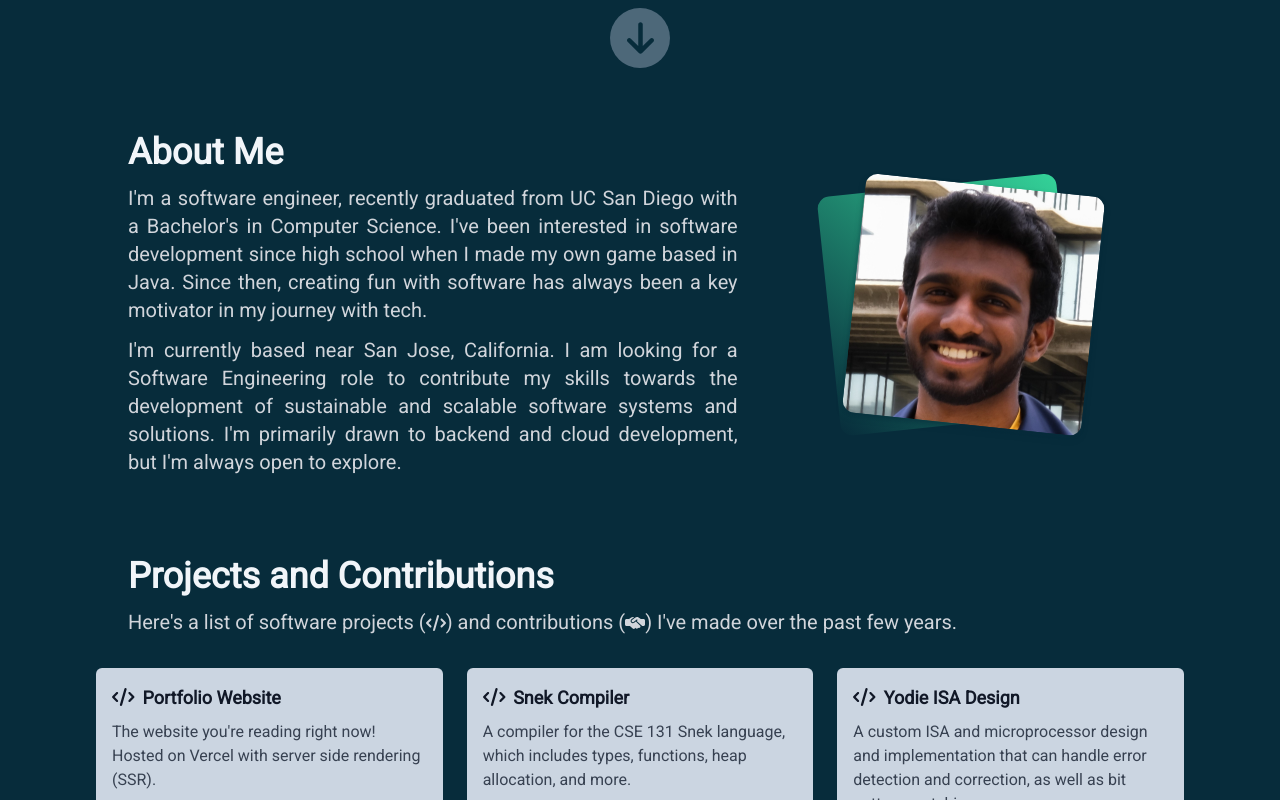
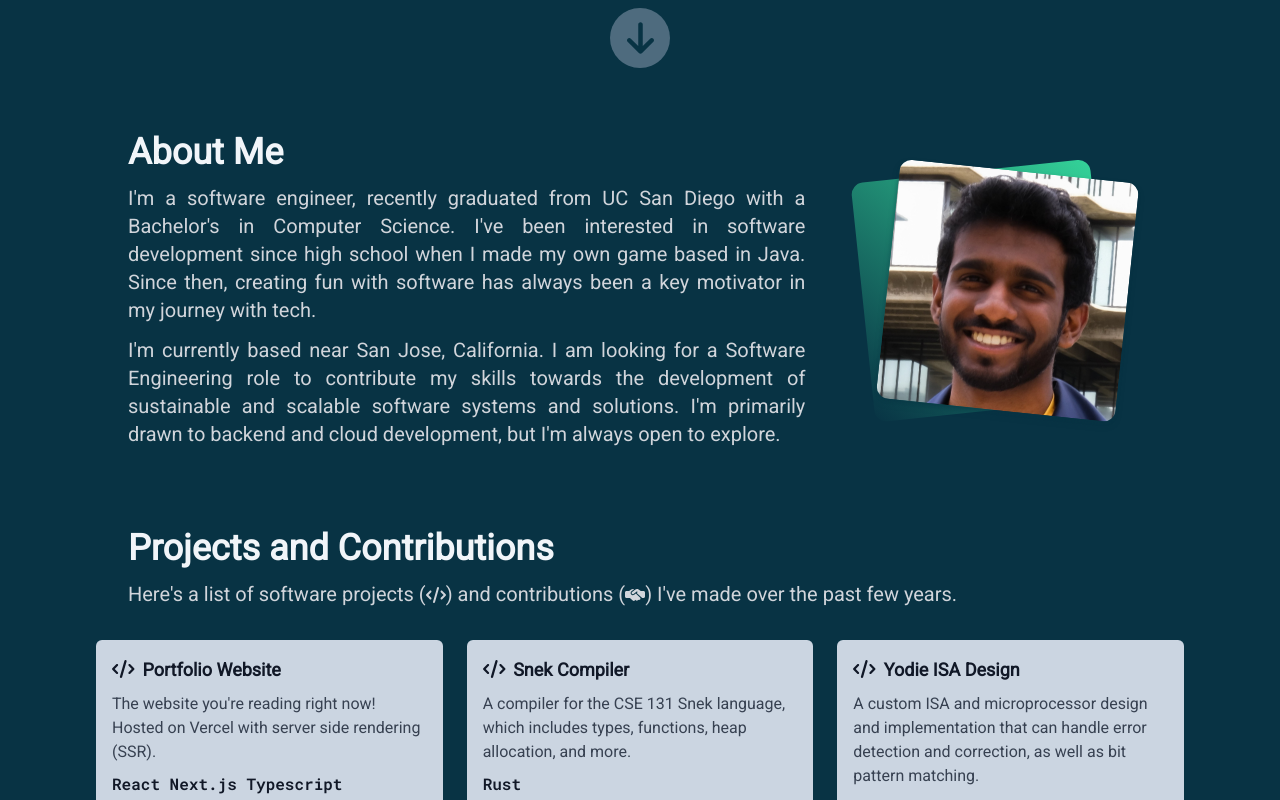
Before and after one commit to akhilanganesh/my-portfolio, a Next.js app: page / in a window 1280 px wide. Shown: the part 700-1500 px from the top of the page. Built offline with nearby package versions, Linux system fonts and the light colour scheme.

Commit message:
Updated colors and About layout

```diff
--- a/app/components/About.tsx
+++ b/app/components/About.tsx
@@ -2,7 +2,7 @@
 export default function About() {
   return (
     <div className="-mt-10 flex flex-col md:flex-row md:space-x-2 max-w-screen px-3 sm:px-0 sm:max-w-90% md:max-w-80% mx-auto text-theme-white">
-      <div className="text-base sm:text-lg md:text-xl md:basis-3/5 flex-col space-y-3">
+      <div className="text-base sm:text-lg md:text-xl md:basis-2/3 flex-col space-y-3">
         <h2 className="text-center md:text-left text-3xl sm:text-4xl justify-center font-bold">About Me</h2>
         <div className="m-auto items-center place-content-center flex md:hidden">
           <AboutImg inside={true} />
@@ -16,7 +16,7 @@ export default function About() {
           of sustainable and scalable software systems and solutions. I&apos;m primarily drawn to
           backend and cloud development, but I&apos;m always open to explore.</p>
       </div>
-      <div className="md:basis-2/5 hidden md:flex">
+      <div className="md:basis-1/3 hidden md:flex">
         <AboutImg inside={false} />
       </div>
     </div>
@@ -39,7 +39,7 @@ function AboutImg({ inside }: AboutImgProps) {
     )
   else
     return (
-      <div className="hidden md:flex m-auto pl-6 items-center place-content-center">
+      <div className="hidden h-full md:flex m-auto pl-6 items-center justify-end">
         <div className="bg-gradient-to-bl from-theme-color2 to-theme-color1/5 rounded-xl -rotate-6 origin-bottom">
           <img src='/me.jpg' alt="Me" className="md:w-48 lg:w-60 rounded-xl rotate-12 origin-bottom shadow-md shadow-theme-color1/50" />
         </div>
--- a/app/components/Projects.tsx
+++ b/app/components/Projects.tsx
@@ -70,7 +70,7 @@ function Project(props: ProjectProps) {
               <h3 className="font-bold">{name}</h3>
             </div>
             <p className="text-sm sm:text-base text-theme-darkgray">{children}</p>
-            <p className={`${robotoMono.className} text-theme-black text-xs sm:text-base font-semibold pr-6`}>
+            <p className={`${robotoMono.className} text-theme-black text-xs sm:text-base font-semibold pr-7`}>
               {tools}
             </p>
           </div>
--- a/tailwind.config.ts
+++ b/tailwind.config.ts
@@ -68,7 +68,7 @@ const config: Config = {
         'theme-lightgray':  colors.gray['300'],
         'theme-gray':       colors.stone['200'],
         'theme-darkgray':   colors.gray['700'],
-        'theme-color1':     '#072c3b',//colors.cyan['950'],
+        'theme-color1':     colors.cyan['950'],
         'theme-color1b':    colors.slate['400'],
         'theme-color1c':    colors.slate['300'],
         'theme-color2':     colors.emerald['400'], // colored
```
